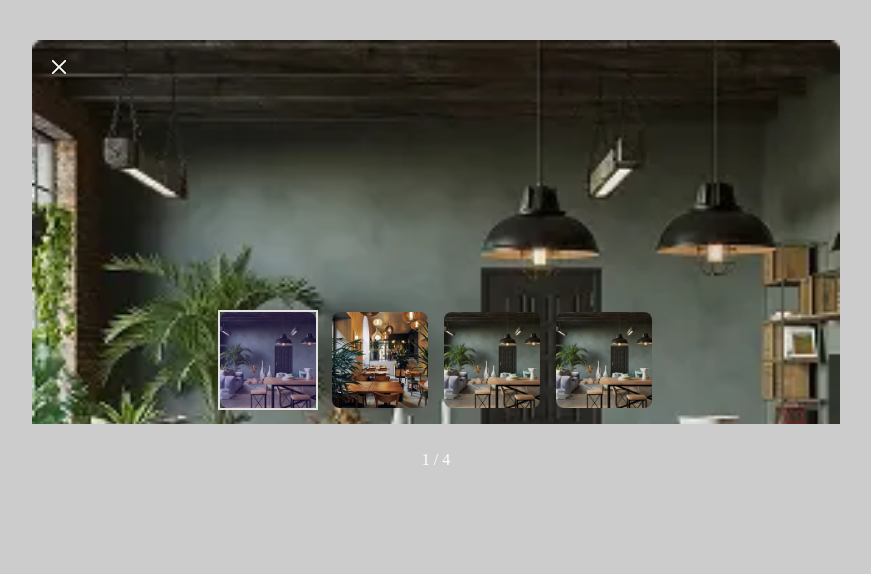
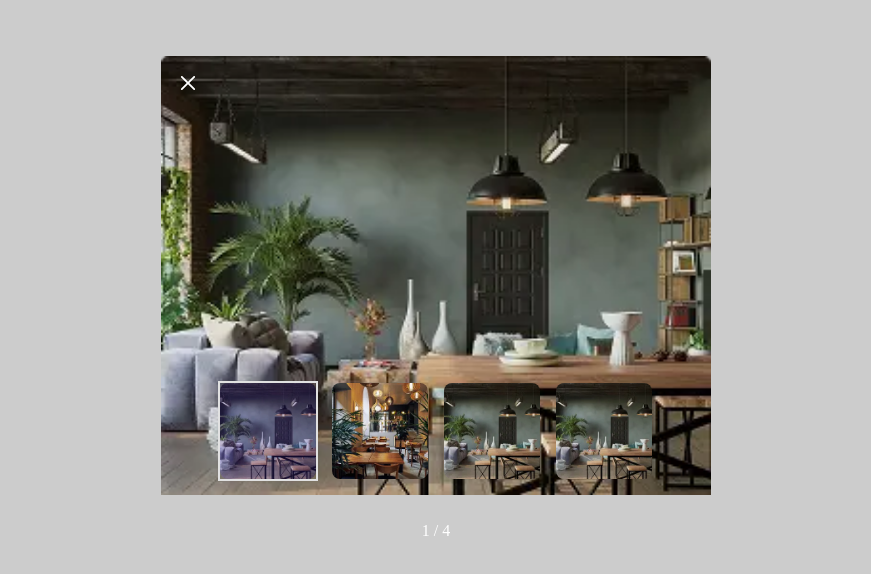
Before and after one commit to nextjs-developers/Food-app, a Next.js app: page / in a window 1280 px wide. Both pictures are taken after a click on the element 190 px from the left and 2058 px from the top of the page. Shown: the part 1658-2232 px from the top of the page, without its empty margins (204-1075 px from the left). Built offline with nearby package versions, Linux system fonts and the light colour scheme.

Commit message:
style(ui):images size related to branches images were changed

```diff
--- a/src/components/module/slider/ImageSlider.js
+++ b/src/components/module/slider/ImageSlider.js
@@ -15,17 +15,17 @@ function ImageSlider({ selectedImage, setIsOpen }) {
   };
 
   return (
-    <div className=" w-[100%] m-auto mt-4">
-      <div className=" h-96 rounded-0 group duration-300">
-        <div className="relative w-full h-full rounded-box overflow-hidden flex justify-center align-middle">
+    <div className="  m-auto mt-8">
+      <div className=" rounded-0 group duration-300">
+        <div className="relative rounded-box flex justify-center align-middle w-full h-full">
           <div className="relative ">
             <Image
               src={selectedImage[currentIndex]}
-              width={808}
-              height={441}
+           width={550}
+           height={150}
               alt={`Slide ${currentIndex + 1}`}
               priority
-              className="object-cover transition-opacity duration-500 "
+              className="object-contain transition-opacity duration-500 "
             />
             <button
               onClick={closeModal}
@@ -36,7 +36,7 @@ function ImageSlider({ selectedImage, setIsOpen }) {
           </div>
 
           <div className="absolute bottom-0">
-            <div className="carousel flex justify-center align-middle bg-transparent carousel-center max-w-full p-4 space-x-4  rounded-box">
+            <div className=" carousel flex justify-center align-middle bg-transparent carousel-center max-w-full p-4 space-x-4  rounded-box">
               {selectedImage.map((image, index) => (
                 <div
                   key={index}
```
